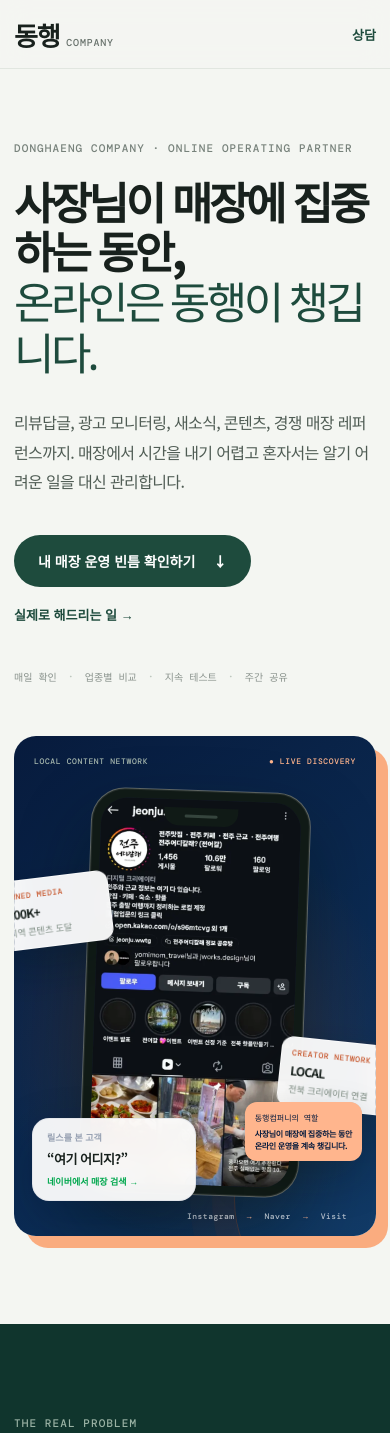
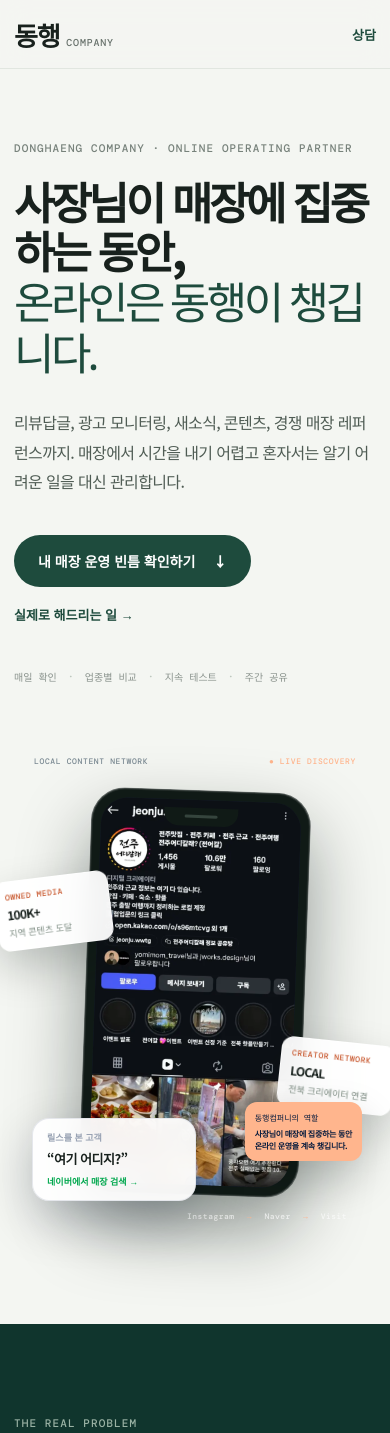
Before and after one commit to sangil92/donghaeng_company, a Next.js app: page / in a window 390 px wide. Shown: the top 1433 px of the page. Built offline with nearby package versions, Linux system fonts and the light colour scheme.

Commit message:
Remove outer box from phone mockup hero

```diff
--- a/app/globals.css
+++ b/app/globals.css
@@ -69,11 +69,8 @@ button, a { -webkit-tap-highlight-color: transparent; }
 .visual-caption span { color: var(--lime); font: 500 10px 'DM Mono', monospace; }
 .visual-caption b { font-size: 12px; line-height: 1.55; text-align: right; }
 
-.phone-stage { position: relative; min-height: 610px; display: grid; place-items: center; overflow: hidden; isolation: isolate; padding: 42px 28px 34px; border-radius: 28px; color: white; background: linear-gradient(145deg, #071b3d 0%, #0c2e57 72%, #123b67 100%); box-shadow: 28px 28px 0 rgba(255,90,0,.48); }
-.phone-stage::before, .phone-stage::after { content: ""; position: absolute; z-index: -1; border-radius: 50%; pointer-events: none; }
-.phone-stage::before { width: 420px; height: 420px; top: 90px; left: 50%; transform: translateX(-50%); background: radial-gradient(circle, rgba(255,90,0,.23), rgba(255,90,0,.05) 48%, transparent 70%); }
-.phone-stage::after { width: 230px; height: 230px; right: -90px; bottom: -80px; border: 1px solid rgba(255,90,0,.26); box-shadow: 0 0 0 22px rgba(255,90,0,.05), 0 0 0 44px rgba(255,90,0,.035); }
-.phone-stage-top { position: absolute; top: 26px; left: 30px; right: 30px; display: flex; align-items: center; justify-content: space-between; color: #a8b9af; font: 500 10px 'DM Mono', monospace; letter-spacing: .08em; }
+.phone-stage { position: relative; min-height: 610px; display: grid; place-items: center; overflow: visible; isolation: isolate; padding: 42px 0 34px; color: var(--ink); }
+.phone-stage-top { position: absolute; top: 26px; left: 0; right: 0; display: flex; align-items: center; justify-content: space-between; color: #7a8992; font: 500 10px 'DM Mono', monospace; letter-spacing: .08em; }
 .phone-stage-top b { color: #ffb58d; font-weight: 500; }
 .phone-shell { position: relative; z-index: 2; width: min(286px, 74%); padding: 9px; border: 1px solid rgba(255,255,255,.32); border-radius: 43px; background: #101a16; box-shadow: 0 34px 70px rgba(4,19,14,.42), inset 0 0 0 1px rgba(255,255,255,.08); transform: rotate(2deg); }
 .phone-speaker { position: absolute; z-index: 3; top: 17px; left: 50%; width: 74px; height: 18px; transform: translateX(-50%); border-radius: 0 0 14px 14px; background: #101a16; }
@@ -248,7 +245,7 @@ h2 { font-size: clamp(38px, 5vw, 64px); word-break: keep-all; }
   .hero { padding: 72px 0 88px; }
   .hero-grid, .check-grid, .price-grid { grid-template-columns: 1fr; gap: 52px; }
   .hero-visual { box-shadow: 12px 12px 0 rgba(212,233,107,.55); }
-  .phone-stage { min-height: 560px; box-shadow: 12px 12px 0 rgba(255,90,0,.48); }
+  .phone-stage { min-height: 560px; }
   .split-intro { grid-template-columns: 1fr; gap: 24px; align-items: start; }
   .problem-section .split-intro { grid-template-columns: 1fr; }
   .problem-grid, .proof-grid { grid-template-columns: 1fr; margin-top: 50px; }
@@ -274,7 +271,7 @@ h2 { font-size: clamp(38px, 5vw, 64px); word-break: keep-all; }
   .hero-lead { font-size: 16px; }
   .hero-actions { align-items: flex-start; flex-direction: column; gap: 18px; }
   .hero-visual { padding: 18px; }
-  .phone-stage { min-height: 500px; padding: 34px 10px 22px; border-radius: 22px; }
+  .phone-stage { min-height: 500px; padding: 34px 0 22px; }
   .phone-stage-top { top: 20px; left: 20px; right: 20px; font-size: 8px; }
   .phone-shell { width: 220px; border-radius: 34px; }
   .phone-screen { border-radius: 27px; }
```
